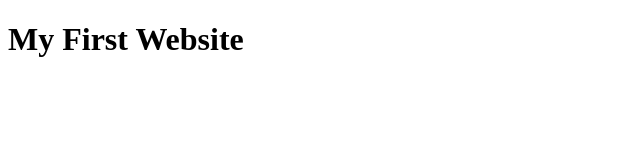
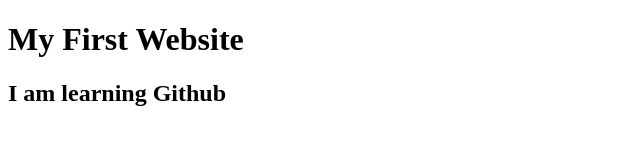
Before and after one commit to souravdey1983/my-first-website, a plain HTML site: page index.html in a window 1280 px wide. Shown: the whole page, without its empty margins (0-640 px from the left). Drawn offline with Linux system fonts and the light colour scheme.

Commit message:
Learning Git

```diff
--- a/index.html
+++ b/index.html
@@ -8,5 +8,6 @@
 </head>
 <body>
     <h1>My First Website</h1>
+    <h2>I am learning Github</h2>
 </body>
 </html>
```
